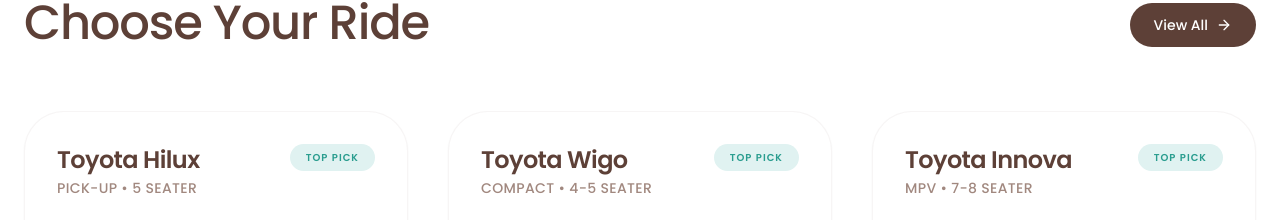
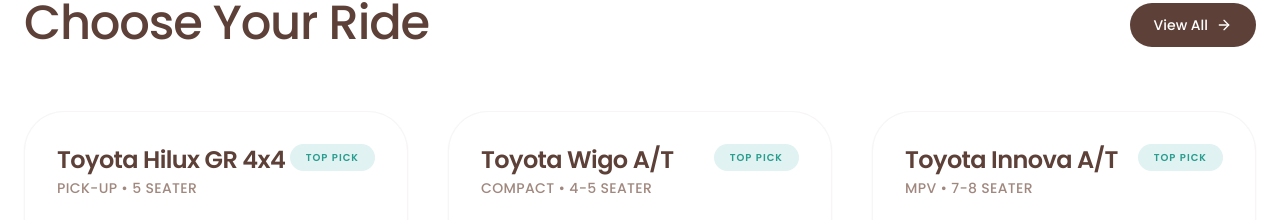
Before and after one commit to bxxmzilla1/lakbay-palawan-online, a React (Vite) app: page /#/ in a window 1280 px wide. Shown: the part 921-1141 px from the top of the page. Built offline with nearby package versions, Linux system fonts and the light colour scheme; grey boxes are pictures that could not be loaded.

Commit message:
Display full car names on car display cards
- Remove truncation logic that only showed first two words
- Now displays complete vehicle names including 4x2/4x4 designations
- Fixes: Toyota Hilux 4x2, Nissan Navara 4x2, Toyota Hilux GR 4x4, Ford Ranger 4x4

```diff
--- a/pages/Home.tsx
+++ b/pages/Home.tsx
@@ -211,7 +211,7 @@
       {/* Header section */}
       <div className="flex justify-between items-start mb-6">
         <div>
-          <h3 className="text-2xl font-semibold text-[#5D4037] tracking-tight mb-0.5">{car.name.split(' ')[0]} {car.name.split(' ')[1]}</h3>
+          <h3 className="text-2xl font-semibold text-[#5D4037] tracking-tight mb-0.5">{car.name}</h3>
           <p className="text-sm text-[#A1887F] font-medium uppercase tracking-wide">{car.type} • {car.seats} Seater</p>
         </div>
         {car.tags.map(tag => (
```
